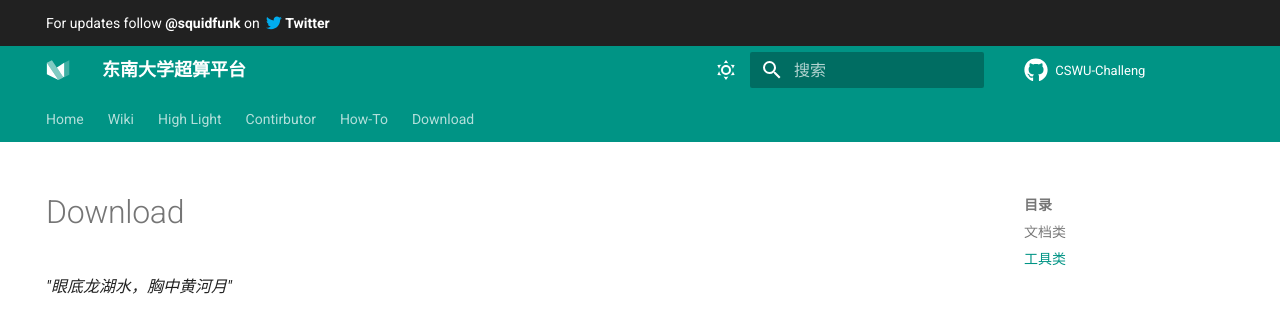
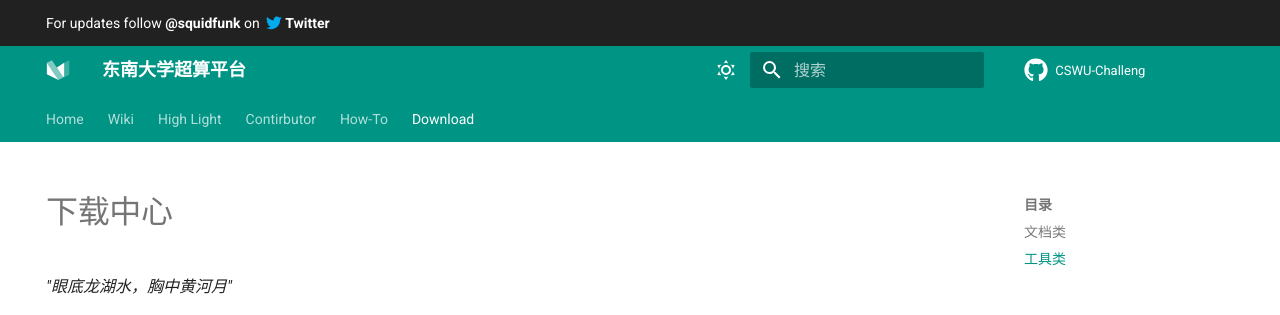
Before and after one commit to CSWU-Challenge/CSWU-Challenge.github.io, an MkDocs documentation site: the page built from docs/page/Download.md, in a window 1280 px wide. Shown: the top 315 px of the page. Built offline with MkDocs 1.6.1 and Material for MkDocs 9.7.7, drawn with Linux system fonts in a browser that asks for light colours; comment, search, counter and statistics services are not loaded.

Commit message:
update route

```diff
--- a/docs/page/Download.md
+++ b/docs/page/Download.md
@@ -3,7 +3,7 @@ template: overrides/main.html
 hide:
   - navigation
 ---
-# Download
+# 下载中心
 
 *"眼底龙湖水，胸中黄河月"*
 
--- a/mkdocs.yml
+++ b/mkdocs.yml
@@ -183,7 +183,7 @@ nav:
   - High Light: page/high-light.md
   - Contirbutor: page/contributor.md
   - How-To: page/to-contributors.md
-  - Download: page/download.md
+  - Download: page/Download.md
 
 
 
```
Also changed, not shown: docs/index.md (+1 -1 lines).
